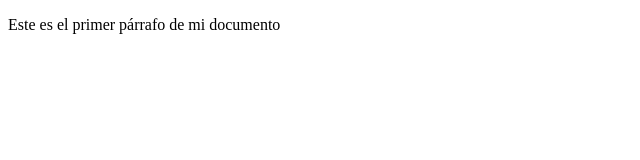
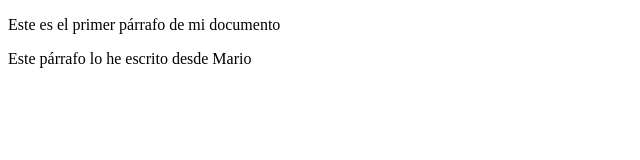
Before and after one commit to carri8/Pruebas, a plain HTML site: page index.html in a window 1280 px wide. Shown: the whole page, without its empty margins (0-640 px from the left). Drawn offline with Linux system fonts and the light colour scheme.

Commit message:
Commit hecho desde Mario

```diff
--- a/index.html
+++ b/index.html
@@ -9,5 +9,7 @@
 
     <p>Este es el primer párrafo de mi documento</p>
 
+
+    <p>Este párrafo lo he escrito desde Mario</p>
 </body>
 </html>
```
